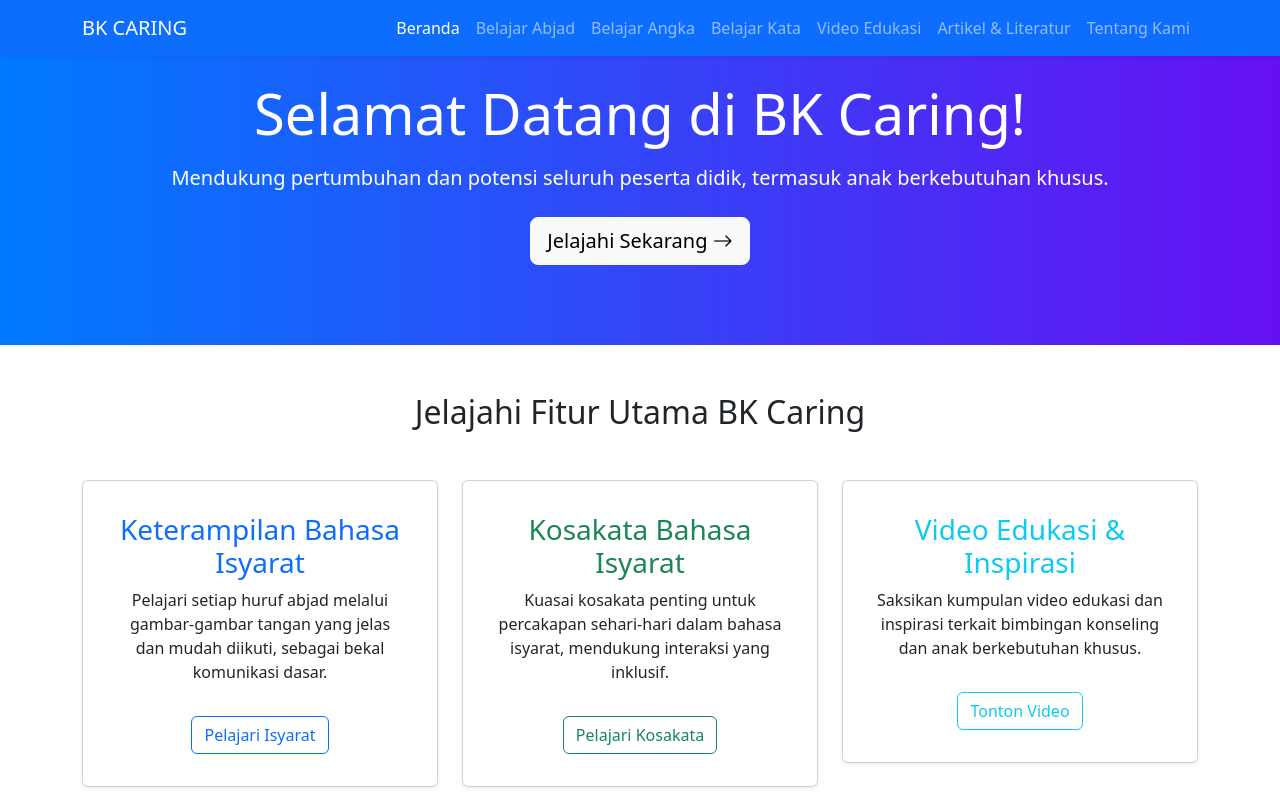
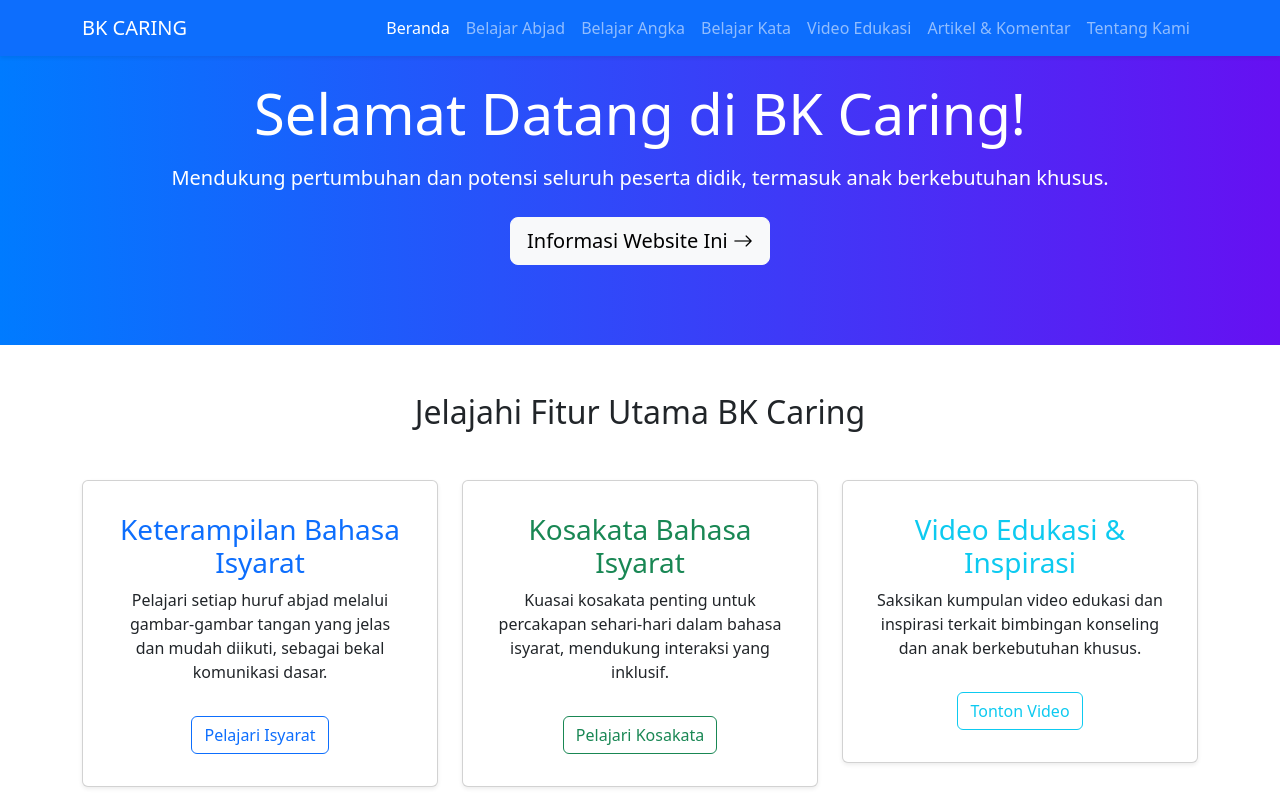
Before and after one commit to amelialaura05/BKCaring, a plain HTML site: page index.html in a window 1280 px wide. Shown: the top 800 px of the page. Drawn offline with nearby package versions, Linux system fonts and the light colour scheme.

Commit message:
index.html

```diff
--- a/index.html
+++ b/index.html
@@ -31,7 +31,7 @@
                         <a class="nav-link" href="video.html">Video Edukasi</a>
                     </li>
                     <li class="nav-item">
-                        <a class="nav-link" href="artikel.html">Artikel & Literatur</a>
+                        <a class="nav-link" href="artikel.html">Artikel & Komentar</a>
                     </li>
                     <li class="nav-item">
                         <a class="nav-link" href="about.html">Tentang Kami</a>
@@ -45,7 +45,7 @@
         <div class="container">
             <h1 class="display-4 mb-3">Selamat Datang di BK Caring!</h1>
             <p class="lead mb-4">Mendukung pertumbuhan dan potensi seluruh peserta didik, termasuk anak berkebutuhan khusus.</p>
-            <a href="abjad.html" class="btn btn-light btn-lg">Jelajahi Sekarang <i class="bi bi-arrow-right"></i></a>
+            <a href="about.html" class="btn btn-light btn-lg">Informasi Website Ini <i class="bi bi-arrow-right"></i></a>
         </div>
     </section>
 
```
